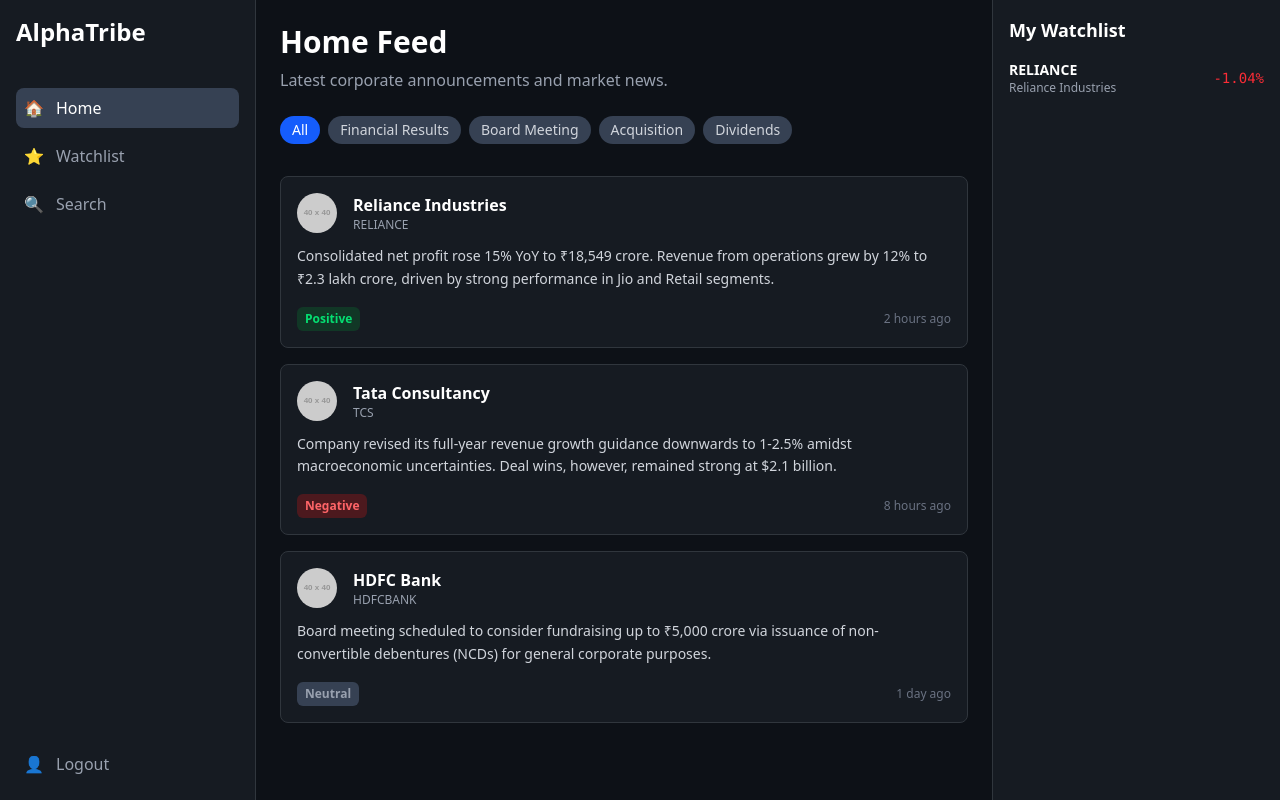
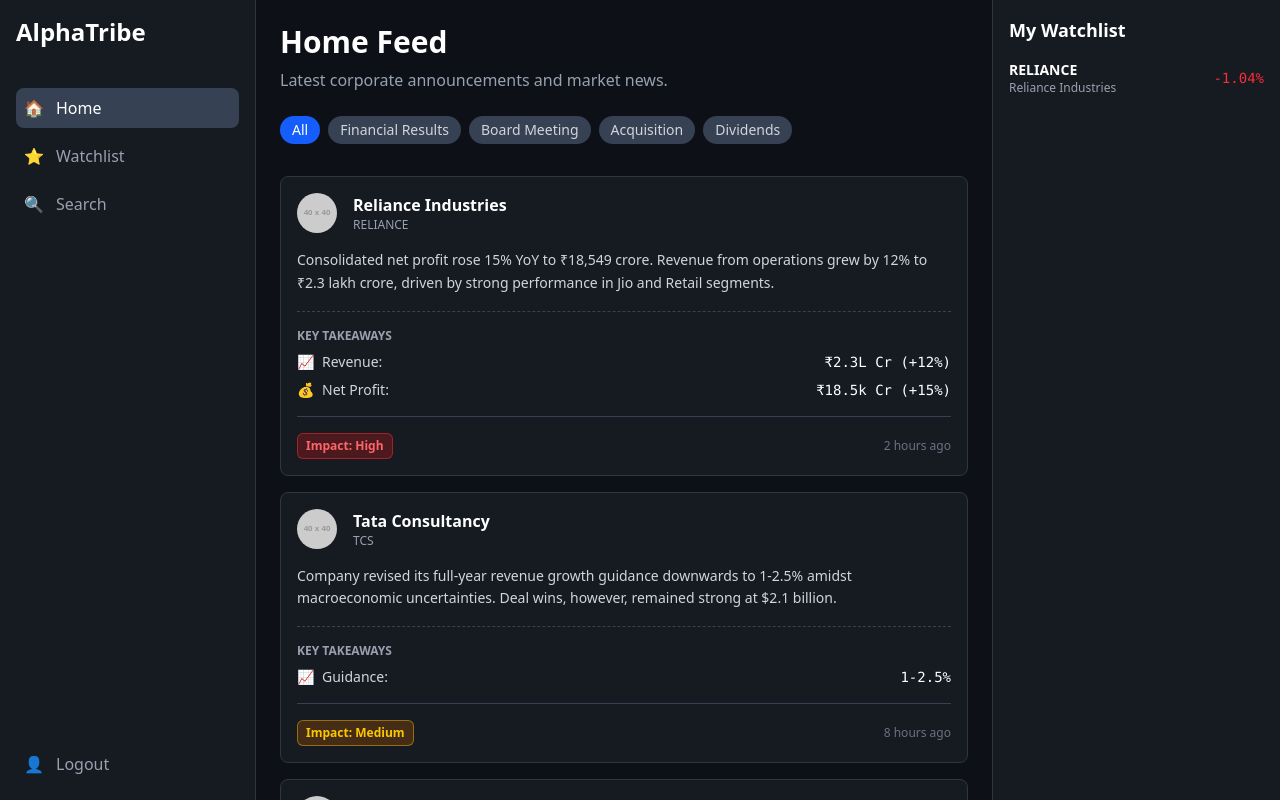
Before and after one commit to Vikhyat22/ArthGyan, a React (Vite) app: page / in a window 1280 px wide. Built offline with nearby package versions, Linux system fonts and the light colour scheme.

Commit message:
feat: implement key takeaways and impact UI on announcement card

```diff
--- a/src/components/shared/AnnouncementCard.jsx
+++ b/src/components/shared/AnnouncementCard.jsx
@@ -1,31 +1,47 @@
 import React from 'react';
+import { RevenueIcon, ProfitIcon, EarningIcon } from './Icons';
 
-// This component will receive 'data' as a prop to display.
 const AnnouncementCard = ({ data }) => {
-  const isPositive = data.sentiment === 'Positive';
-  const isNegative = data.sentiment === 'Negative';
-
-  const sentimentClasses = isPositive
-    ? 'bg-green-900/50 text-green-400'
-    : isNegative
-    ? 'bg-red-900/50 text-red-400'
-    : 'bg-gray-700 text-gray-400';
+  const impactStyles = {
+    High: 'bg-red-900/50 text-red-400 border border-red-500/50',
+    Medium: 'bg-yellow-900/50 text-yellow-400 border border-yellow-500/50',
+    Low: 'bg-gray-700 text-gray-400 border border-gray-600',
+  };
 
   return (
     <div className="bg-[#161b22] border border-[#30363d] rounded-lg p-4 cursor-pointer hover:border-blue-500 transition-colors duration-200">
-      <div className="flex items-center mb-3">
+      {/* Header Section */}
+      <div className="flex items-center mb-4">
         <img src={data.logo} alt={`${data.name} logo`} className="w-10 h-10 rounded-full mr-4" />
         <div>
           <p className="font-bold text-white">{data.name}</p>
           <p className="text-xs text-gray-400">{data.ticker}</p>
         </div>
       </div>
+
+      {/* Summary Section */}
       <p className="text-sm text-gray-300 mb-4 leading-relaxed">
         {data.summary}
       </p>
-      <div className="flex justify-between items-center text-xs">
-        <span className={`px-2 py-1 rounded-md font-semibold ${sentimentClasses}`}>
-          {data.sentiment}
+
+      {/* Key Takeaways Section (NEW) */}
+      {data.keyTakeaways && (
+        <div className="border-t border-dashed border-gray-700 my-4 pt-4 space-y-2">
+          <h4 className="text-xs font-bold text-gray-400 uppercase mb-2">Key Takeaways</h4>
+          {data.keyTakeaways.map((item, index) => (
+            <div key={index} className="flex items-center text-sm">
+              <span className="mr-2">{item.icon}</span>
+              <span className="text-gray-300">{item.label}:</span>
+              <span className="font-mono text-white ml-auto">{item.value}</span>
+            </div>
+          ))}
+        </div>
+      )}
+
+      {/* Footer Section */}
+      <div className="flex justify-between items-center text-xs pt-4 border-t border-gray-700">
+        <span className={`px-2 py-1 rounded-md font-semibold ${impactStyles[data.impact]}`}>
+          Impact: {data.impact}
         </span>
         <span className="text-gray-500">{data.timestamp}</span>
       </div>
--- /dev/null
+++ b/src/components/shared/Icons.jsx
@@ -0,0 +1,5 @@
+import React from 'react';
+
+export const RevenueIcon = () => <span>📈</span>;
+export const ProfitIcon = () => <span>💰</span>;
+export const EarningIcon = () => <span>💸</span>;
--- a/src/pages/HomePage.jsx
+++ b/src/pages/HomePage.jsx
@@ -2,8 +2,9 @@
 import FilterChips from '../components/shared/FilterChips';
 import AnnouncementCard from '../components/shared/AnnouncementCard';
 import AnnouncementModal from '../components/shared/AnnouncementModal';
-import AnnouncementCardSkeleton from '../components/shared/AnnouncementCardSkeleton'; // STEP 1: Import the new skeleton component
+import AnnouncementCardSkeleton from '../components/shared/AnnouncementCardSkeleton';
 import { getAnnouncements } from '../services/api';
+import { RevenueIcon, ProfitIcon } from '../components/shared/Icons';
 
 const HomePage = () => {
   const [isModalOpen, setIsModalOpen] = useState(false);
@@ -14,16 +15,59 @@
 
   useEffect(() => {
     const fetchAnnouncements = async () => {
-      setIsLoading(true); // Make sure loading is true at the start
+      setIsLoading(true);
       const data = await getAnnouncements();
-      const dataWithCategory = data.map(item => ({...item, category: item.summary.includes('profit') ? 'Financial Results' : item.summary.includes('meeting') ? 'Board Meeting' : 'Acquisition' }));
-      setAllAnnouncements(dataWithCategory);
+      const announcements = [
+        {
+          id: 1, logo: 'https://placehold.co/40x40/161b22/FFFFFF?text=R', name: 'Reliance Industries', ticker: 'RELIANCE',
+          summary: 'Consolidated net profit rose 15% YoY to ₹18,549 crore. Revenue from operations grew by 12% to ₹2.3 lakh crore, driven by strong performance in Jio and Retail segments.',
+          impact: 'High', // New field
+          timestamp: '2 hours ago',
+          keyTakeaways: [ // New field
+            { icon: <RevenueIcon />, label: 'Revenue', value: '₹2.3L Cr (+12%)' },
+            { icon: <ProfitIcon />, label: 'Net Profit', value: '₹18.5k Cr (+15%)' },
+          ]
+        },
+        {
+          id: 2, logo: 'https://placehold.co/40x40/161b22/FFFFFF?text=TCS', name: 'Tata Consultancy', ticker: 'TCS',
+          summary: 'Company revised its full-year revenue growth guidance downwards to 1-2.5% amidst macroeconomic uncertainties. Deal wins, however, remained strong at $2.1 billion.',
+          impact: 'Medium', // New field
+          timestamp: '8 hours ago',
+          keyTakeaways: [
+            { icon: <RevenueIcon />, label: 'Guidance', value: '1-2.5%' },
+          ]
+        },
+        {
+          id: 3, logo: 'https://placehold.co/40x40/161b22/FFFFFF?text=H', name: 'HDFC Bank', ticker: 'HDFCBANK',
+          summary: 'Board meeting scheduled to consider fundraising up to ₹5,000 crore via issuance of non-convertible debentures (NCDs) for general corporate purposes.',
+          impact: 'Low', // New field
+          timestamp: '1 day ago',
+        },
+      ];
+      const dataWithEnhancements = data.map(item => {
+        let impact = 'Low';
+        let keyTakeaways = [];
+        if (item.summary.includes('profit')) {
+          impact = 'High';
+          keyTakeaways.push({ icon: <RevenueIcon />, label: 'Revenue', value: '₹2.3L Cr (+12%)' });
+          keyTakeaways.push({ icon: <ProfitIcon />, label: 'Net Profit', value: '₹18.5k Cr (+15%)' });
+        } else if (item.summary.includes('guidance')) {
+          impact = 'Medium';
+          keyTakeaways.push({ icon: <RevenueIcon />, label: 'Guidance', value: '1-2.5%' });
+        }
+        return {
+          ...item,
+          category: item.summary.includes('profit') ? 'Financial Results' : item.summary.includes('meeting') ? 'Board Meeting' : 'Acquisition',
+          impact,
+          keyTakeaways
+        };
+      });
+      setAllAnnouncements(dataWithEnhancements);
       setIsLoading(false);
     };
     fetchAnnouncements();
   }, []);
 
-  // Full implementation of the modal handler functions
   const handleOpenModal = (announcement) => {
     setSelectedAnnouncement(announcement);
     setIsModalOpen(true);
@@ -34,7 +78,9 @@
     setSelectedAnnouncement(null);
   };
 
-  const filteredAnnouncements = activeFilter === 'All' ? allAnnouncements : allAnnouncements.filter(announcement => announcement.category === activeFilter);
+  const filteredAnnouncements = activeFilter === 'All'
+    ? allAnnouncements
+    : allAnnouncements.filter(announcement => announcement.category === activeFilter);
 
   return (
     <div>
@@ -42,10 +88,8 @@
       <p className="text-gray-400 mb-6">Latest corporate announcements and market news.</p>
       <FilterChips activeFilter={activeFilter} onFilterChange={setActiveFilter} />
 
-      {/* STEP 2: Update the conditional rendering logic */}
       {isLoading ? (
         <div className="space-y-4">
-          {/* Render three skeleton cards while loading */}
           <AnnouncementCardSkeleton />
           <AnnouncementCardSkeleton />
           <AnnouncementCardSkeleton />
@@ -60,7 +104,11 @@
         </div>
       )}
 
-      <AnnouncementModal isOpen={isModalOpen} onClose={handleCloseModal} announcement={selectedAnnouncement} />
+      <AnnouncementModal
+        isOpen={isModalOpen}
+        onClose={handleCloseModal}
+        announcement={selectedAnnouncement}
+      />
     </div>
   );
 };
```
